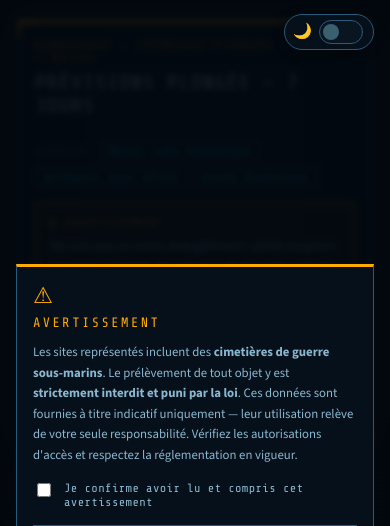
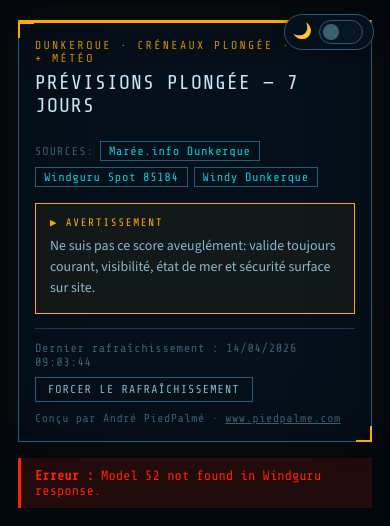
Before and after one commit to Areumaux/meteo-plongee-dk, a Flask app: page / in a window 390 px wide. Shown: the top 526 px of the page. Run offline with Flask 3, Linux system fonts and the light colour scheme; data that the repository does not hold is empty.

Commit message:
Revert: remove map section and disclaimer overlay entirely
Co-Authored-By: Claude Sonnet 4.6 <noreply@anthropic.com>

```diff
--- a/static/styles.css
+++ b/static/styles.css
@@ -550,154 +550,6 @@ body::before {
 .tide-up   { color: #4fc; }
 .tide-down { color: #f84; }
 
-/* ── DIVE MAP ─────────────────────────────────────────────────── */
-
-.map-section {
-  margin-top: 20px;
-}
-
-.map-wrap {
-  position: relative;
-  width: 100%;
-  aspect-ratio: 16 / 7;
-  border: 1px solid var(--border);
-  overflow: hidden;
-}
-
-.dive-map {
-  width: 100%;
-  height: 100%;
-  display: block;
-  border: none;
-  filter: brightness(0.92) saturate(0.85);
-}
-
-/* Disclaimer overlay */
-.map-disclaimer {
-  position: absolute;
-  inset: 0;
-  background: rgba(3, 8, 15, 0.88);
-  display: flex;
-  align-items: center;
-  justify-content: center;
-  z-index: 10;
-  backdrop-filter: blur(3px);
-}
-
-.map-disclaimer.hidden { display: none; }
-
-.map-disclaimer-box {
-  background: var(--bg-panel);
-  border: 1px solid var(--border-hi);
-  border-top: 3px solid var(--amber);
-  padding: 24px 28px;
-  max-width: 520px;
-  width: 90%;
-}
-
-.md-icon {
-  font-size: 1.8rem;
-  color: var(--amber);
-  margin-bottom: 8px;
-  line-height: 1;
-}
-
-.md-title {
-  font-family: "Share Tech Mono", monospace;
-  font-size: 0.95rem;
-  letter-spacing: 0.18em;
-  text-transform: uppercase;
-  color: var(--amber);
-  margin: 0 0 12px;
-  font-weight: 400;
-}
-
-.md-text {
-  font-size: 0.84rem;
-  line-height: 1.6;
-  color: var(--text);
-  margin: 0 0 16px;
-}
-
-.md-check {
-  display: flex;
-  align-items: flex-start;
-  gap: 10px;
-  font-family: "Share Tech Mono", monospace;
-  font-size: 0.78rem;
-  color: var(--text);
-  cursor: pointer;
-  margin-bottom: 16px;
-  letter-spacing: 0.03em;
-}
-
-.md-check input[type="checkbox"] {
-  margin-top: 2px;
-  accent-color: var(--amber);
-  width: 14px;
-  height: 14px;
-  flex-shrink: 0;
-  cursor: pointer;
-}
-
-.md-btn {
-  font-family: "Share Tech Mono", monospace;
-  font-size: 0.78rem;
-  letter-spacing: 0.12em;
-  text-transform: uppercase;
-  background: transparent;
-  border: 1px solid var(--border-hi);
-  color: var(--text-dim);
-  padding: 8px 18px;
-  cursor: not-allowed;
-  transition: background 0.2s, border-color 0.2s, color 0.2s;
-  display: block;
-  width: 100%;
-}
-
-.md-btn:enabled {
-  border-color: var(--amber);
-  color: var(--amber);
-  cursor: pointer;
-}
-
-.md-btn:enabled:hover {
-  background: var(--amber-dim);
-}
-
-/* Light theme adjustments */
-html[data-theme="light"] .map-disclaimer {
-  background: rgba(242,245,248,0.92);
-}
-
-html[data-theme="light"] .dive-map {
-  filter: none;
-}
-
-@media (max-width: 760px) {
-  .map-wrap { aspect-ratio: 4 / 3; }
-
-  .map-disclaimer {
-    position: fixed;
-    inset: 0;
-    z-index: 8500;
-    align-items: flex-start;
-    overflow-y: auto;
-    padding: 16px;
-  }
-
-  .map-disclaimer-box {
-    padding: 18px 16px;
-    margin: auto;
-    width: 100%;
-  }
-
-  .md-icon  { font-size: 1.4rem; }
-  .md-title { font-size: 0.85rem; }
-  .md-text  { font-size: 0.8rem; }
-  .md-check { font-size: 0.75rem; }
-  .md-btn   { font-size: 0.75rem; padding: 10px 14px; }
-}
 
 /* ── SLOT METEO POPUP ─────────────────────────────────────────── */
 
--- a/templates/index.html
+++ b/templates/index.html
@@ -140,31 +140,6 @@
       </section>
       {% endif %}
 
-      <section class="map-section">
-        <div class="map-wrap" id="mapWrap">
-          <iframe
-            id="diveMap"
-            class="dive-map"
-            src="https://www.google.com/maps/d/embed?mid=1N6EXor1C2PxR7APc07nHl_9cee66NCo&ll=51.07375,2.36252&z=13&basemap=terrain"
-            allowfullscreen
-            loading="lazy"
-            referrerpolicy="no-referrer-when-downgrade">
-          </iframe>
-          <div class="map-disclaimer" id="mapDisclaimer">
-            <div class="map-disclaimer-box">
-              <div class="md-icon">⚠</div>
-              <h3 class="md-title">Avertissement</h3>
-              <p class="md-text">Les sites représentés incluent des <strong>cimetières de guerre sous-marins</strong>. Le prélèvement de tout objet y est <strong>strictement interdit et puni par la loi</strong>. Ces données sont fournies à titre indicatif uniquement — leur utilisation relève de votre seule responsabilité. Vérifiez les autorisations d'accès et respectez la réglementation en vigueur.</p>
-              <label class="md-check">
-                <input type="checkbox" id="disclaimerCheck">
-                <span>Je confirme avoir lu et compris cet avertissement</span>
-              </label>
-              <button class="md-btn" id="disclaimerBtn" disabled>Je comprends et j'accepte</button>
-            </div>
-          </div>
-        </div>
-      </section>
-
       <footer class="footer-snsm">
         <div class="snsm-banner">
           <div class="snsm-logo" role="img" aria-label="Logo SNSM"></div>
@@ -176,32 +151,9 @@
       </footer>
     </main>
 
-    <script>
-      // Restore map disclaimer acceptance
-      if (localStorage.getItem('map-disclaimer') === 'accepted') {
-        document.addEventListener('DOMContentLoaded', () => {
-          const d = document.getElementById('mapDisclaimer');
-          if (d) d.classList.add('hidden');
-        });
-      }
-    </script>
     <script src="{{ url_for('static', filename='theme.js') }}"></script>
     <script src="{{ url_for('static', filename='carousel.js') }}"></script>
     <script src="{{ url_for('static', filename='windy_popup.js') }}"></script>
     <script src="{{ url_for('static', filename='slot_popup.js') }}"></script>
-    <script>
-      (function () {
-        const check = document.getElementById('disclaimerCheck');
-        const btn   = document.getElementById('disclaimerBtn');
-        const panel = document.getElementById('mapDisclaimer');
-        if (!check || !btn || !panel) return;
-        check.addEventListener('change', () => { btn.disabled = !check.checked; });
-        btn.addEventListener('click', () => {
-          if (!check.checked) return;
-          panel.classList.add('hidden');
-          localStorage.setItem('map-disclaimer', 'accepted');
-        });
-      })();
-    </script>
   </body>
 </html>
```
